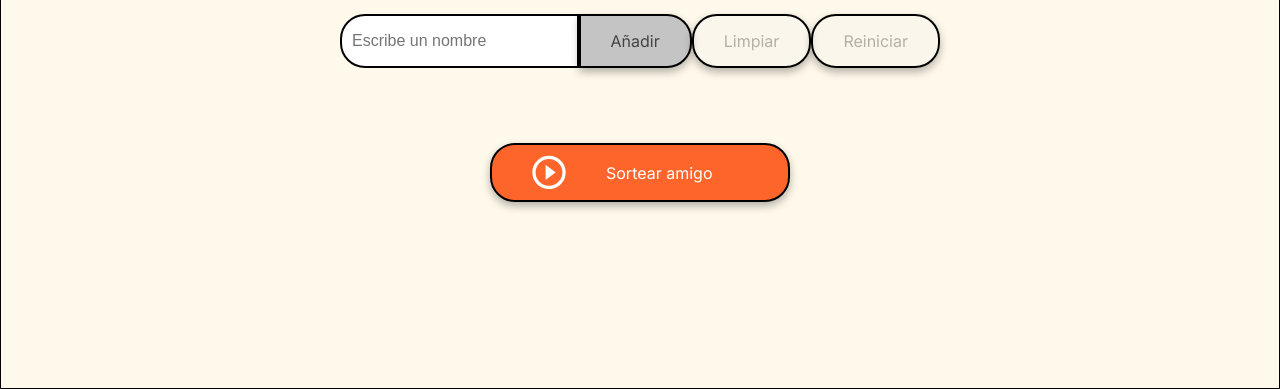
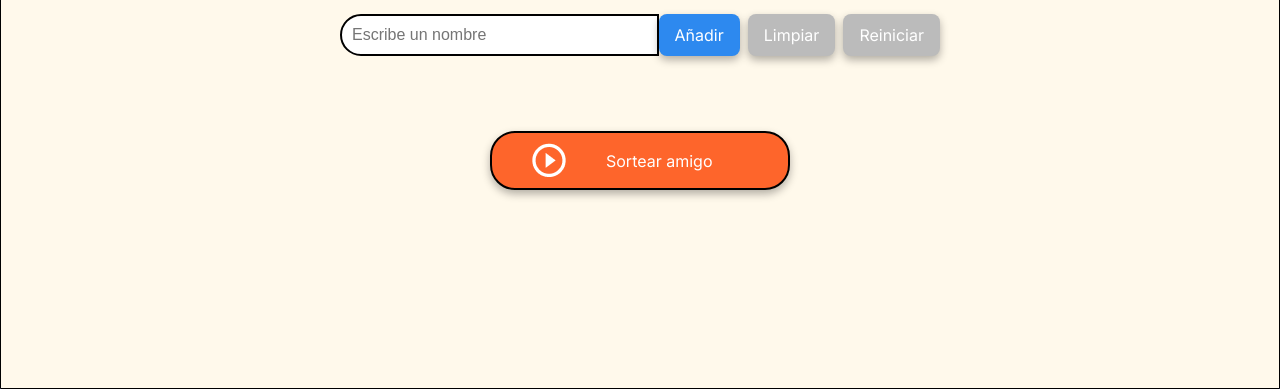
Before and after one commit to Judithmtzb/Challenge-AmigoSecreto, a plain HTML site: page index.html in a window 1280 px wide. Shown: the part 411-800 px from the top of the page. Drawn offline with Linux system fonts and the light colour scheme.

Commit message:
Update style.css

```diff
--- a/style.css
+++ b/style.css
@@ -160,3 +160,49 @@ ul {
 .button-draw:hover {
     background-color: var(--color-button-hover);
 }
+
+.button-add {
+    background-color: #2d89ef; /* azul */
+    color: #fff;
+    border: none;
+    padding: 0.5rem 1rem;
+    border-radius: 8px;
+    cursor: pointer;
+    font-size: 1rem;
+}
+
+.button-clear {
+    background-color: #666; /* gris oscuro */
+    color: #fff;
+    border: none;
+    padding: 0.5rem 1rem;
+    margin-left: 0.5rem;
+    border-radius: 8px;
+    cursor: pointer;
+    font-size: 1rem;
+}
+
+.button-clear:hover:enabled {
+    background-color: #4d4d4d;
+}
+
+.button-clear:disabled,
+.button-restart:disabled {
+    background-color: #bbb;
+    cursor: not-allowed;
+}
+
+.button-restart {
+    background-color: #a52a2a; /* rojo/marrón */
+    color: #fff;
+    border: none;
+    padding: 0.5rem 1rem;
+    margin-left: 0.5rem;
+    border-radius: 8px;
+    cursor: pointer;
+    font-size: 1rem;
+}
+
+.button-restart:hover:enabled {
+    background-color: #7b1c1c;
+}
```
